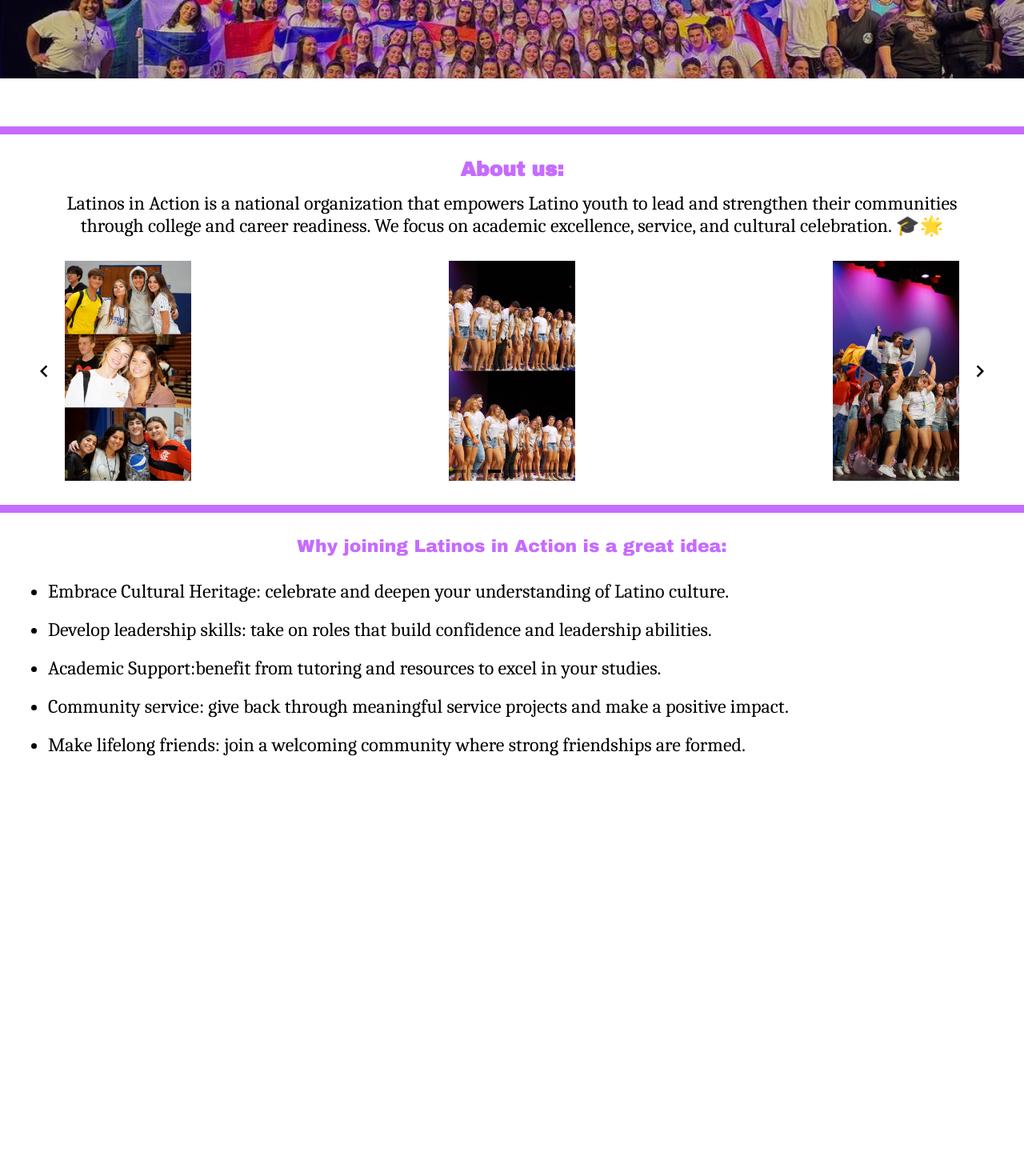
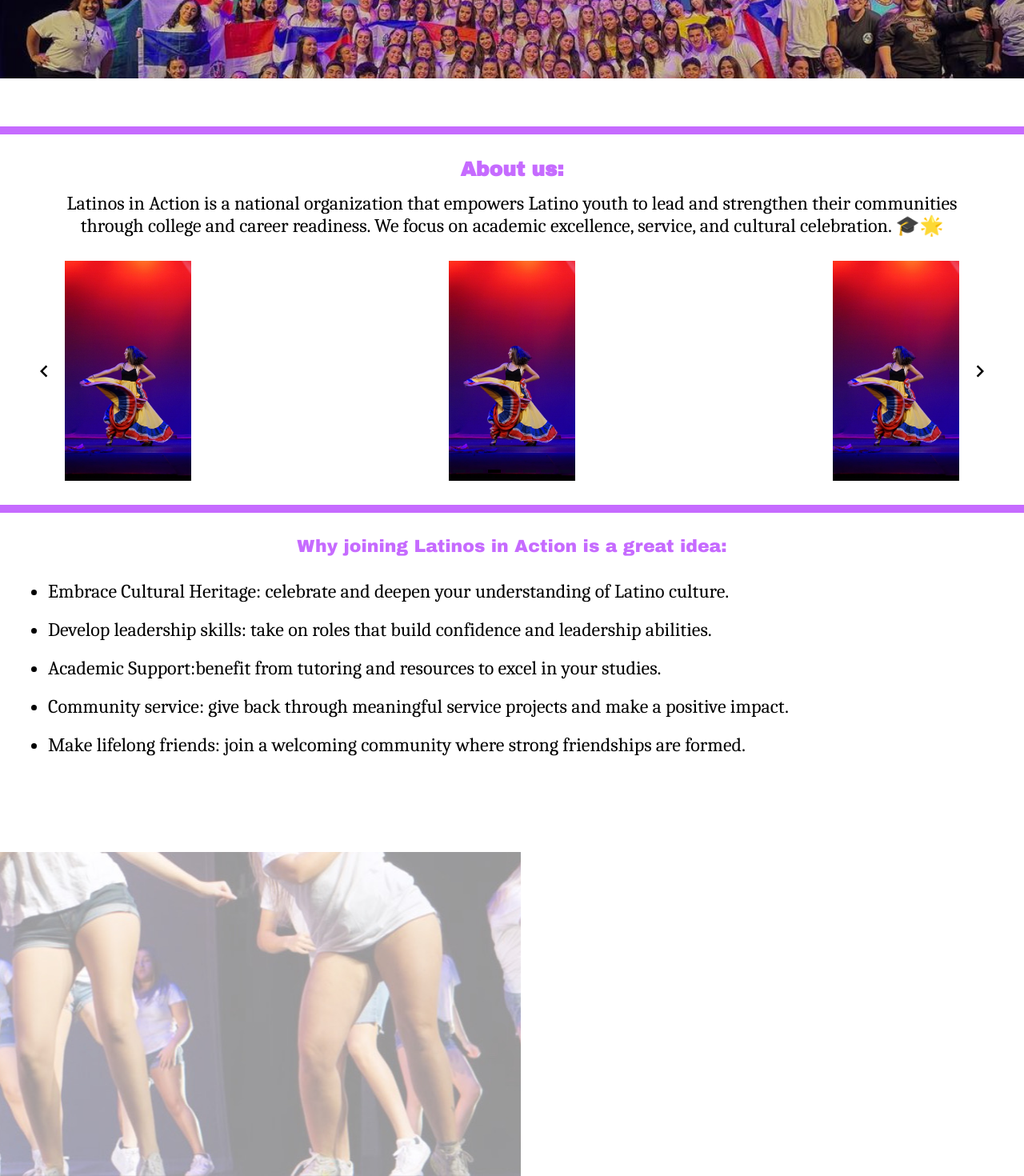
Before and after one commit to woxkey/lations-in-actions, a Vue app: page / in a window 1280 px wide. Shown: the part 376-1846 px from the top of the page at 80% size. Before the commit the page ends 1441 px from the top, so only its background shows below. Built offline with nearby package versions, Linux system fonts and the light colour scheme.

Commit message:
test slide

```diff
--- a/src/App.vue
+++ b/src/App.vue
@@ -53,14 +53,14 @@ export default {
     <div class="container">
       <Carousel class="carousel" :autoplay="2000" :wrapAround="true" :transition="500" items-to-show="2.5" :items-to-show="1.5">
         <Slide v-for="(slidePath, idx) in slidesPaths" :key="slide">
-          <FirstSlide v-if="idx === 0" />
-          <SecondSlide v-if="idx === 1" />
-          <ThirdSlide v-if="idx === 2" />
+          <FirstSlide  />
+          <!-- <SecondSlide v-if="idx === 1" /> -->
+          <!-- <ThirdSlide v-if="idx === 2" />
           <FourthSlide v-if="idx === 3" />
           <EitghSlide v-if="idx === 4" />
           <SixthSlide v-if="idx === 5" />
           <SeventhSlide v-if="idx === 6" />
-          <FifthSlide v-if="idx === 7" />
+          <FifthSlide v-if="idx === 7" /> -->
         </slide>
         <template #addons>
           <Navigation />
@@ -186,6 +186,9 @@ export default {
 }
 
 .footer-bg {
-
+  background: url('./assets/footer-bg.jpg');
+  width: 651px;
+  height: 405px;
+  background-position: bottom center;
 }
 </style>
```
